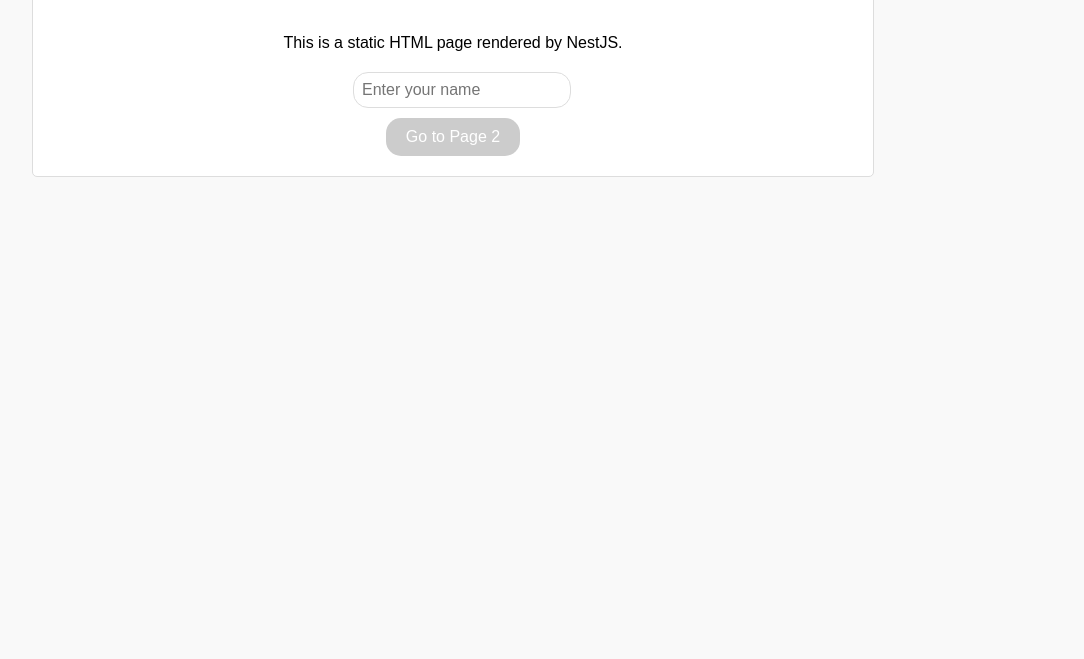
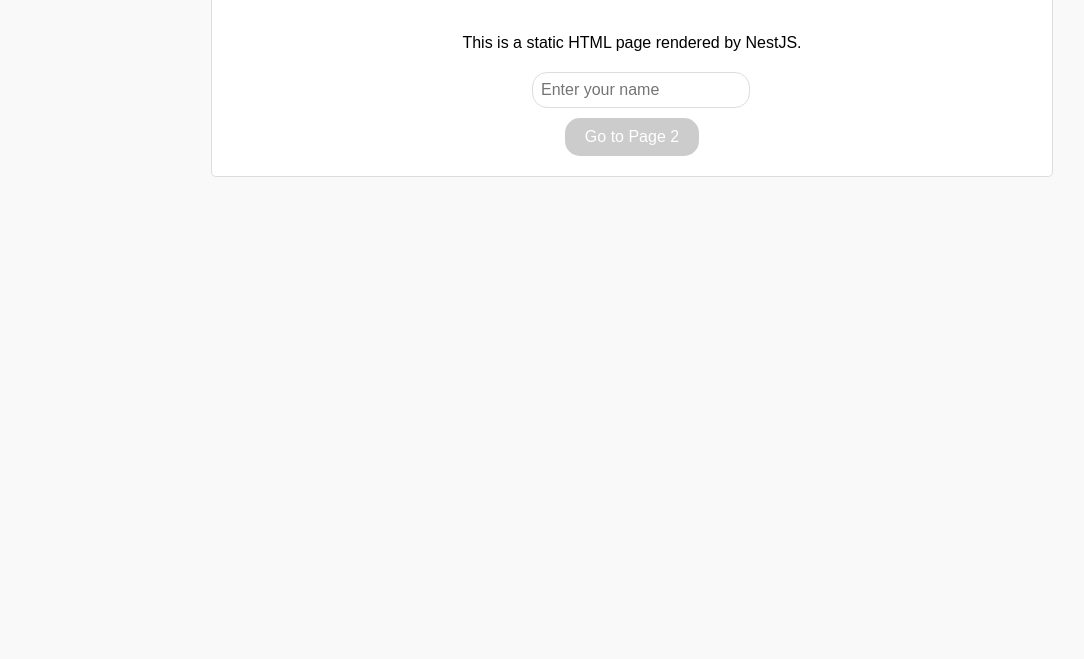
Before and after one commit to Bolson-s/NestJS_EC2_Test, a website: page views/index.html in a window 1280 px wide. Shown: the part 141-800 px from the top of the page, without its empty margins (8-1092 px from the left). Drawn offline with Linux system fonts and the light colour scheme.

Commit message:
CSS ajust

```diff
--- a/public/styles.css
+++ b/public/styles.css
@@ -6,14 +6,14 @@ body {
     text-align: center;
 }
 
-.btn-container{
+.btn-container {
     max-width: 200px;
     margin: 0 auto;
 }
 
 .container {
+    margin: 0 auto !important;
     max-width: 800px;
-    margin: 0 auto;
     padding: 20px;
     border: 1px solid #ddd;
     border-radius: 5px;
```
